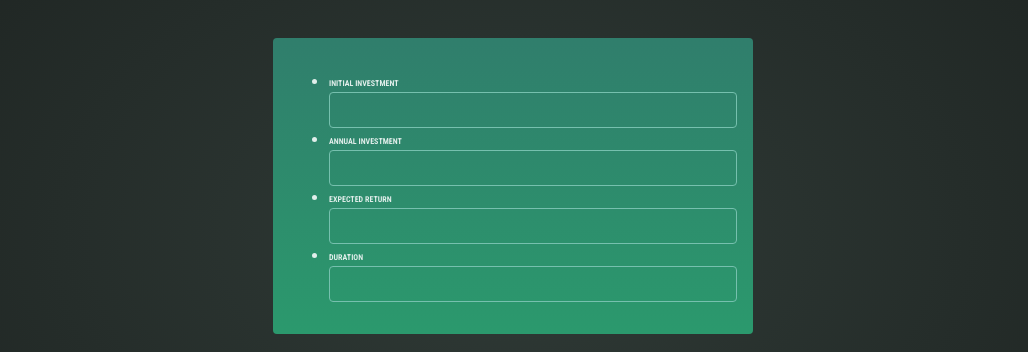
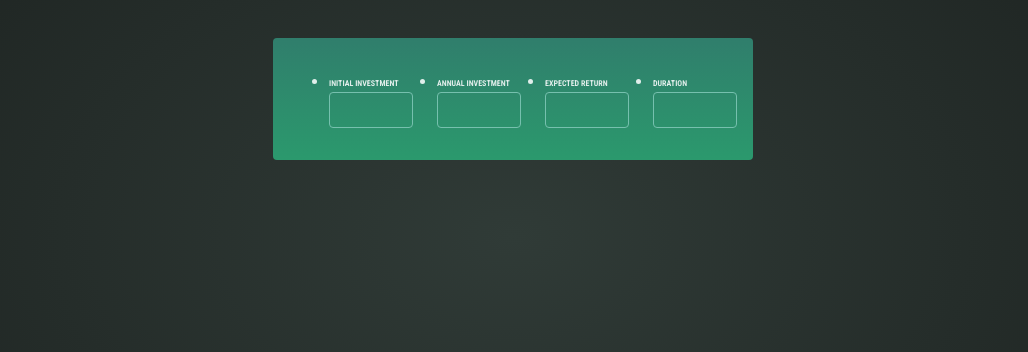
Before and after one commit to internet-unable/react-investment-calculator, a React (Vite) app: page / in a window 1280 px wide. Shown: the part 188-540 px from the top of the page, without its empty margins (127-1155 px from the left). Built offline with nearby package versions, Linux system fonts and the light colour scheme.

Commit message:
Update DataCollectionPanel
Some small styling update

```diff
--- a/src/components/DataCollectionPanel/DataCollectionPanel.jsx
+++ b/src/components/DataCollectionPanel/DataCollectionPanel.jsx
@@ -1,7 +1,7 @@
 export default function DataCollectionPanel() {
     return (
         <div id="user-input">
-            <ul>
+            <ul className="input-group">
                 <li>
                     <label>Initial investment</label>
                     <input type="number" />
```
